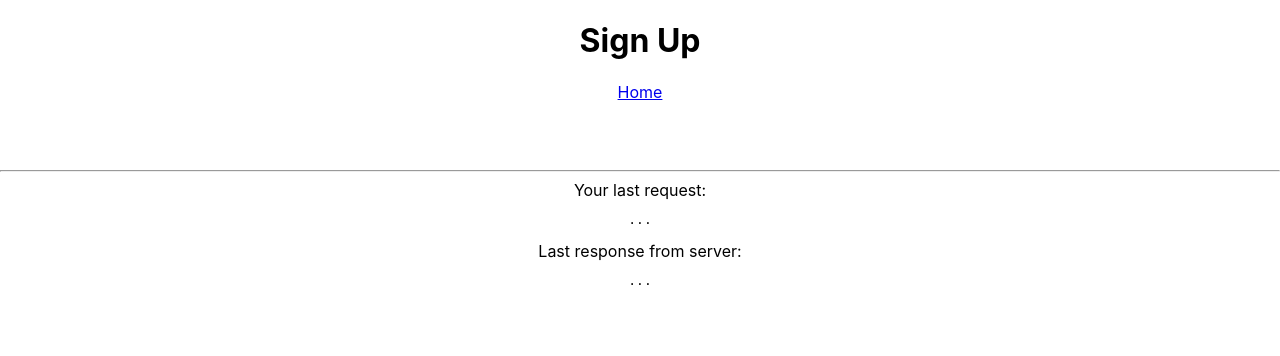
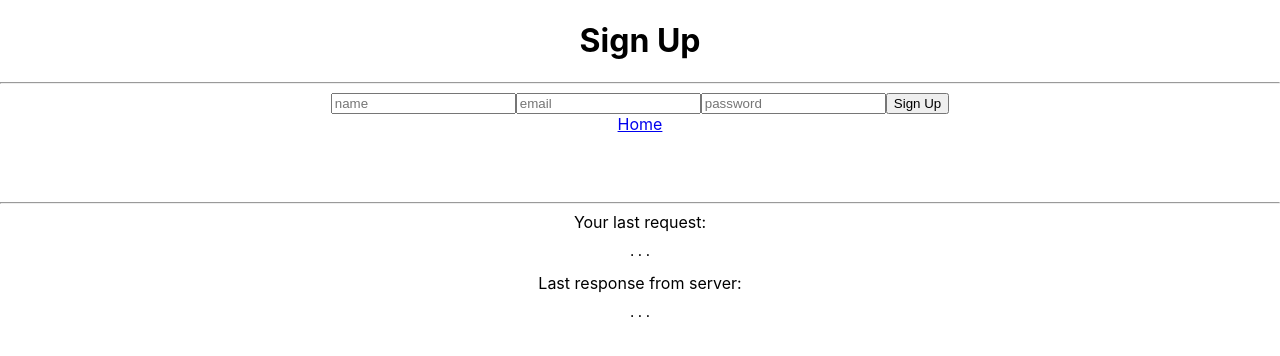
Before and after one commit to nik-selecto/shool_todos-front, a React (Create React App) app: page /sign-up in a window 1280 px wide. Shown: the top 356 px of the page. Built offline with nearby package versions, Linux system fonts and the light colour scheme.

Commit message:
login sign-up

```diff
--- a/src/components/Login.tsx
+++ b/src/components/Login.tsx
@@ -1,5 +1,38 @@
+import { useEffect, useState } from 'react';
+import axios from 'axios';
+
 export function Login() {
+    let [sendReq, setSendReq] = useState(false);
+    let [payload, setPayload] = useState({});
+
+    useEffect(() => {
+        if (!sendReq) return;
+
+        (async () => {
+            const { data } = await axios({
+                method: 'post',
+                url: 'http://localhost:4000/login',
+                data: payload,
+            });
+        })();
+    })
     return <div>
-        <h1>Login</h1>
+        <h1>Sign Up</h1>
+        <hr />
+        <form onSubmit={(event: any) => {
+            event.preventDefault();
+
+            const { email: { value: email },
+                password: { value: password } } = event.target;
+
+            if (email && password) {
+                setPayload({ email, password });
+                setSendReq(true);
+            }
+        }}>
+            <input type={'text'} name={'email'} placeholder={'email'} />
+            <input type={'password'} name={'password'} placeholder={'password'} />
+            <input type={'submit'} value={'Login'} />
+        </form>
     </div>
 }
--- a/src/components/SignUp.tsx
+++ b/src/components/SignUp.tsx
@@ -1,5 +1,40 @@
+import { useEffect, useState } from 'react'
+import axios from 'axios';
+
 export function SignUp() {
+    let [sendReq, setSendReq] = useState(false);
+    let [payload, setPayload] = useState({});
+
+    useEffect(() => {
+        if (!sendReq) return;
+
+        (async () => {
+            const { data } = await axios({
+                method: 'post',
+                url: 'http://localhost:4000/sign-up',
+                data: payload,
+            });
+        })();
+    })
     return <div>
         <h1>Sign Up</h1>
+        <hr />
+        <form onSubmit={(event: any) => {
+            event.preventDefault();
+
+            const { name: { value: name },
+                email: { value: email },
+                password: { value: password } } = event.target;
+
+            if (name && email && password) {
+                setPayload({ name, email, password });
+                setSendReq(true);
+            }
+        }}>
+            <input type={'text'} name={'name'} placeholder={'name'} />
+            <input type={'text'} name={'email'} placeholder={'email'} />
+            <input type={'password'} name={'password'} placeholder={'password'} />
+            <input type={'submit'} value={'Sign Up'} />
+        </form>
     </div>
 }
```
Also changed, not shown: 2 other files (tests, documents, lock files or other folders).
